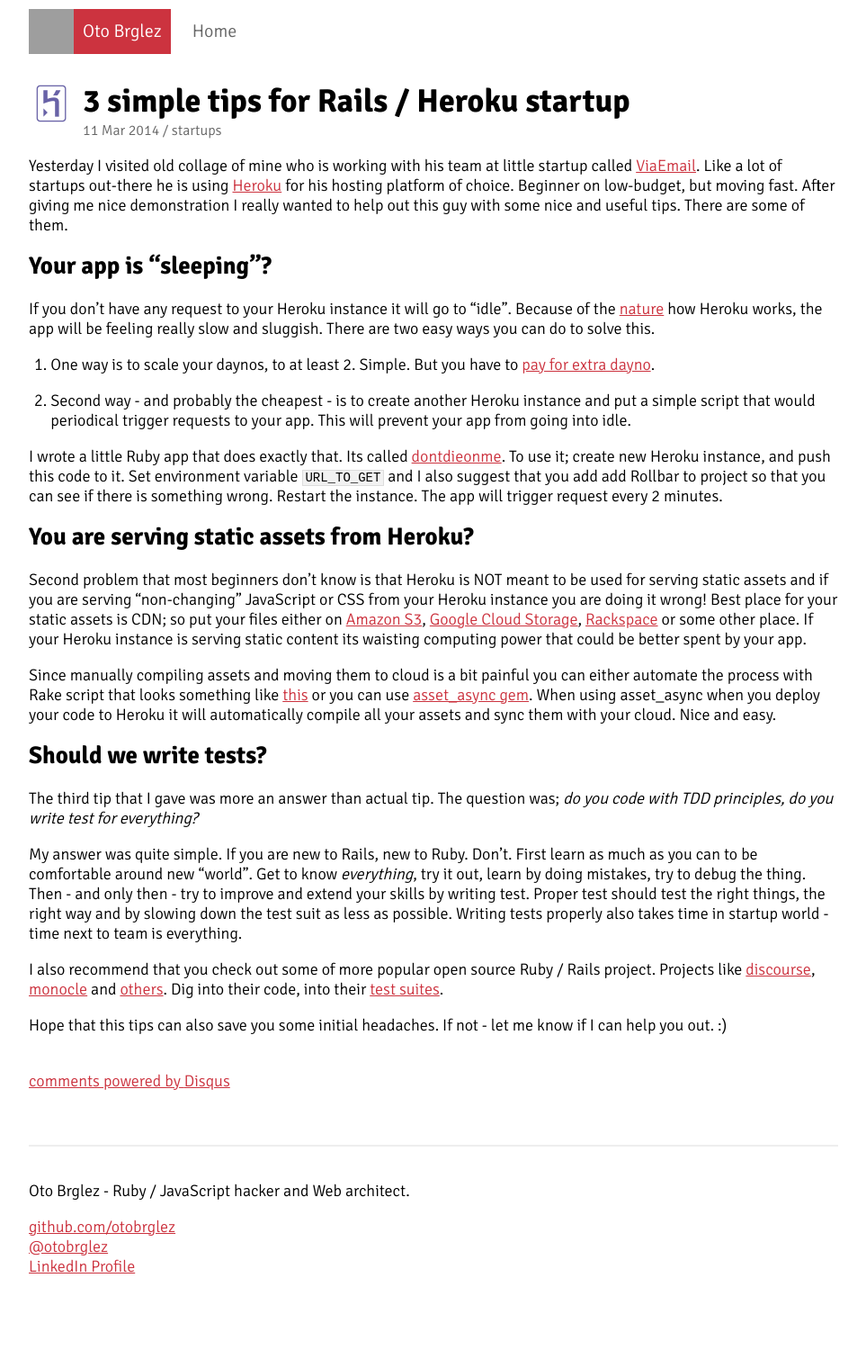
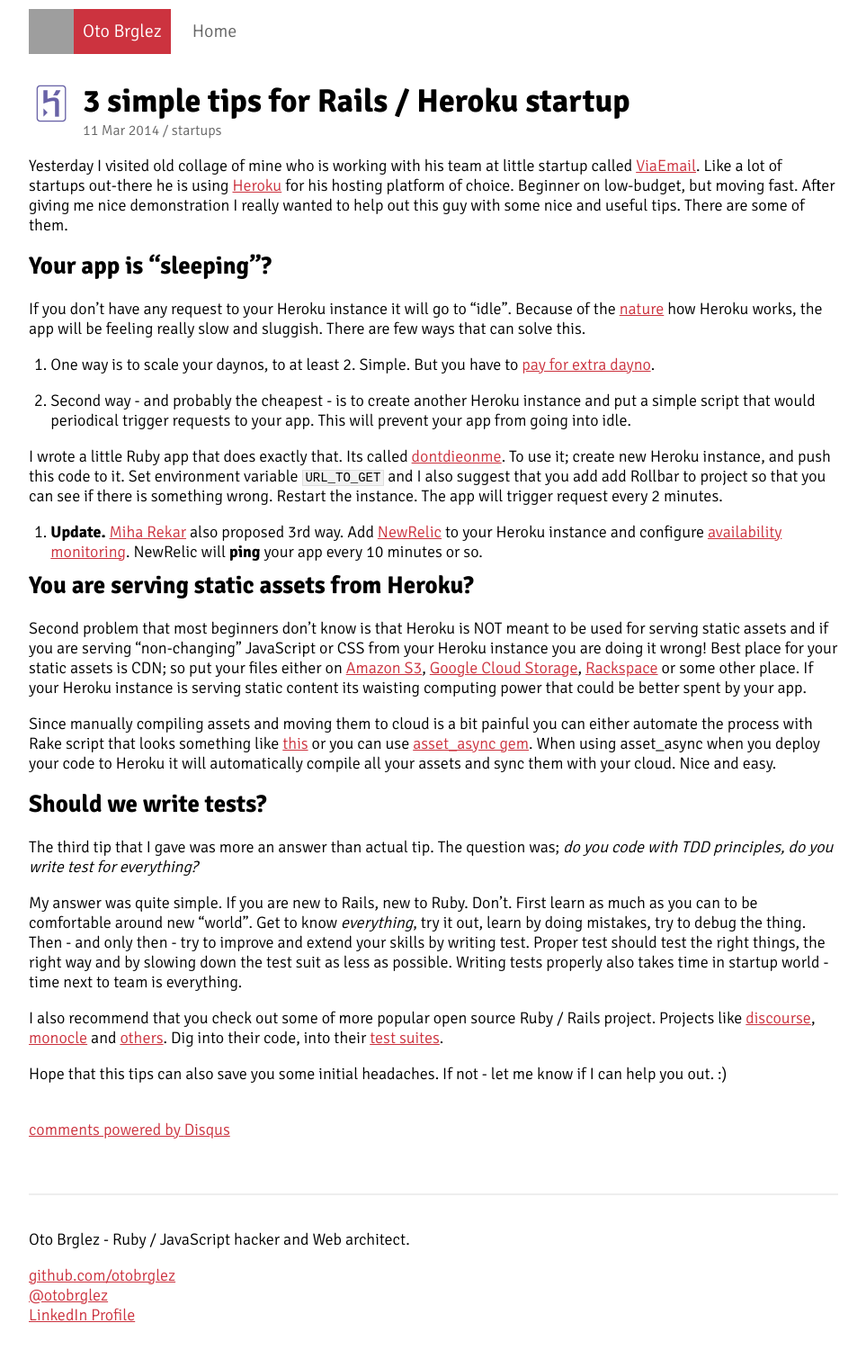
Before and after one commit to otobrglez/otobrglez.github.com, a Jekyll site: the page built from _posts/2014-03-11-3-simple-tips-for-rails-heroku-startup.md, in a window 1280 px wide. Shown: the whole page at 90% size, without its empty margins (158-1121 px from the left). Built offline with Jekyll 4.4.1, drawn with Linux system fonts in a browser that asks for light colours; Markdown is read by kramdown in place of the engine named in the settings; comment, search, counter and statistics services are not loaded; before the commit the page ends 1446 px from its top, so only the background shows below that; grey boxes are pictures that could not be loaded.

Commit message:
Adding comment for NewRelic.

````diff
--- a/_posts/2014-03-11-3-simple-tips-for-rails-heroku-startup.md
+++ b/_posts/2014-03-11-3-simple-tips-for-rails-heroku-startup.md
@@ -11,13 +11,15 @@
 
 ## Your app is "sleeping"?
 
-If you don't have any request to your Heroku instance it will go to "idle". Because of the [nature](https://devcenter.heroku.com/articles/dynos) how Heroku works, the app will be feeling really slow and sluggish. There are two easy ways you can do to solve this.
+If you don't have any request to your Heroku instance it will go to "idle". Because of the [nature](https://devcenter.heroku.com/articles/dynos) how Heroku works, the app will be feeling really slow and sluggish. There are few ways that can solve this.
 
 1. One way is to scale your daynos, to at least 2. Simple. But you have to [pay for extra dayno](https://www.heroku.com/pricing).
 
 2. Second way - and probably the cheapest - is to create another Heroku instance and put a simple script that would periodical trigger requests to your app. This will prevent your app from going into idle.
 
   I wrote a little Ruby app that does exactly that. Its called [dontdieonme](https://github.com/otobrglez/dontdieonme). To use it; create new Heroku instance, and push this code to it. Set environment variable ```URL_TO_GET``` and I also suggest that you add add Rollbar to project so that you can see if there is something wrong. Restart the instance. The app will trigger request every 2 minutes.
+
+3. **Update.** [Miha Rekar](http://mr.si/) also proposed 3rd way. Add [NewRelic](https://addons.heroku.com/newrelic) to your Heroku instance and configure [availability monitoring](https://docs.newrelic.com/docs/alerts/availability-monitoring). NewRelic will **ping** your app every 10 minutes or so.
 
 ## You are serving static assets from Heroku?
 
````
